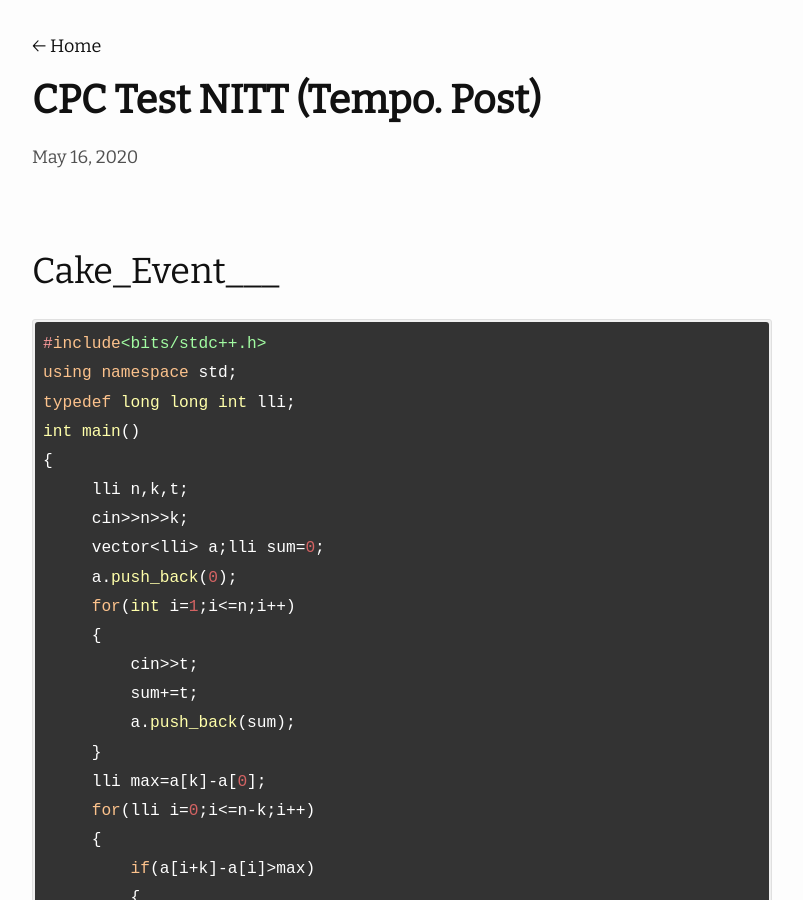
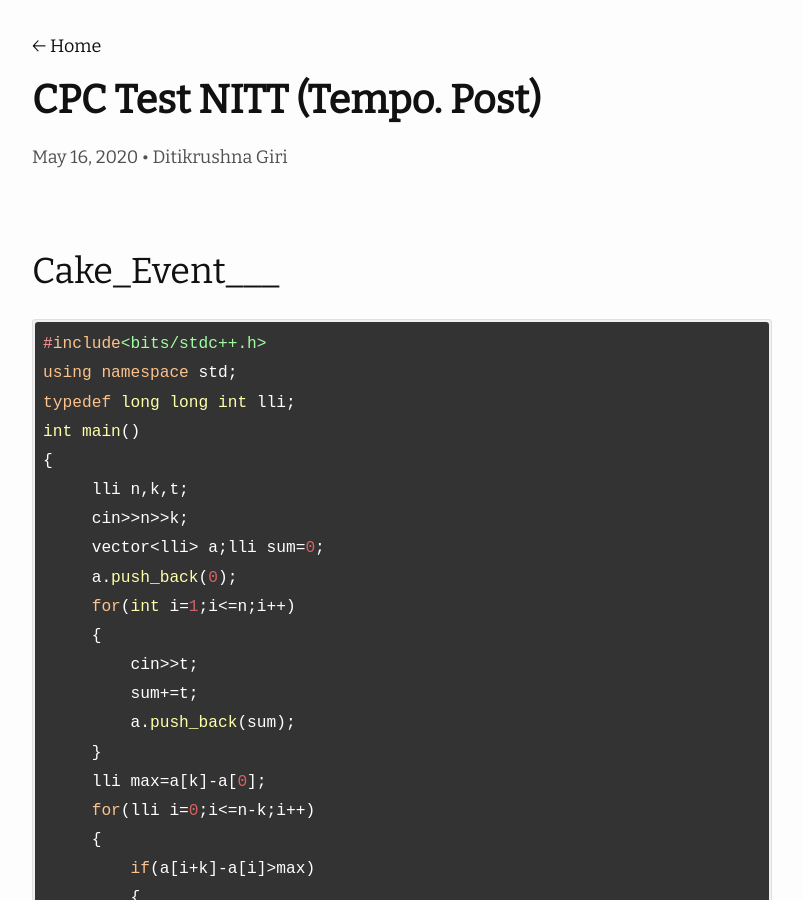
Before and after one commit to ditikrushna/eNotes, a Jekyll site: the page built from _posts/2020-05-16-code-highlight-tests.md, in a window 1280 px wide and 900 px high. Shown: the whole window, without its empty margins (238-1041 px from the left). Built offline with Jekyll 4.4.1, drawn with Linux system fonts in a browser that asks for light colours; nearby versions of some CDN libraries.

Commit message:
Update 2020-05-16-code-highlight-tests.md

```diff
--- a/_posts/2020-05-16-code-highlight-tests.md
+++ b/_posts/2020-05-16-code-highlight-tests.md
@@ -2,7 +2,9 @@
 layout: post
 title: "CPC Test NITT (Tempo. Post)"
 categories: misc
+author: "Ditikrushna Giri"
 ---
+
 
 ## Cake_Event___
     #include<bits/stdc++.h>
```
